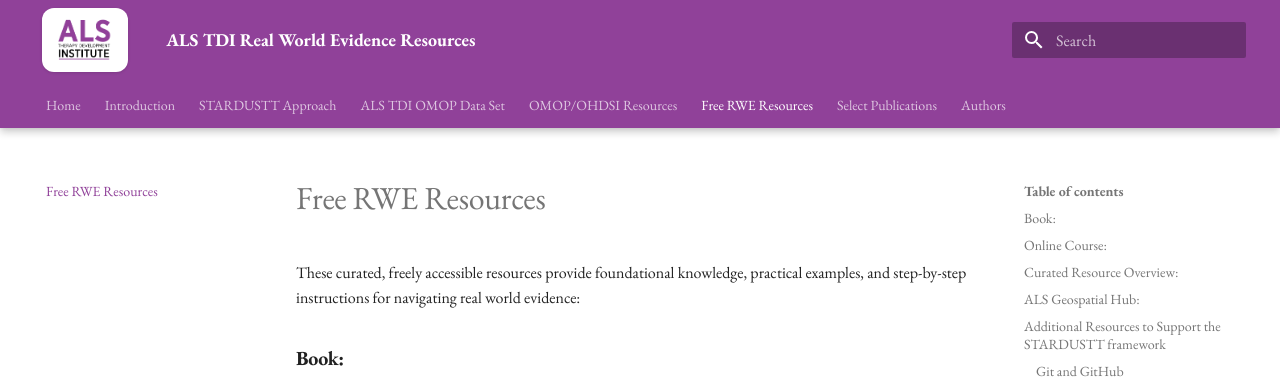
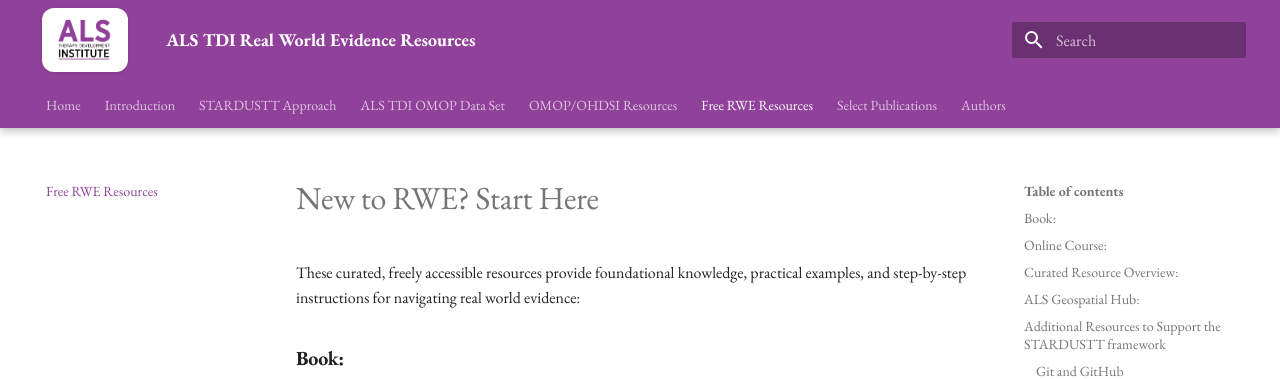
Before and after one commit to ALSTDI/ALS-RWE, an MkDocs documentation site: the page built from docs/free-rwe-resources.md, in a window 1280 px wide and 1329 px high. Shown: the top 379 px of the window. Built offline with MkDocs 1.6.1 and Material for MkDocs 9.7.7, drawn with Linux system fonts in a browser that asks for light colours.

Commit message:
added H1 to page

```diff
--- a/docs/free-rwe-resources.md
+++ b/docs/free-rwe-resources.md
@@ -1,6 +1,8 @@
 ---
 title: New to RWE? Start Here: Free RWE Resources
 ---
+
+# New to RWE? Start Here
 
 These curated, freely accessible resources provide foundational knowledge, practical examples, and step-by-step instructions for navigating real world evidence:
 
--- a/mkdocs.yml
+++ b/mkdocs.yml
@@ -8,7 +8,7 @@
     text: "EB Garamond"
   palette:
     scheme: default
-    primary: custom         # uses your CSS variables for the purple
+    primary: custom         # uses CSS variables for the purple
     accent: custom
   features:
     - navigation.tabs
```
Also changed, not shown: site/free-rwe-resources/index.html, site/search/search_index.json.
